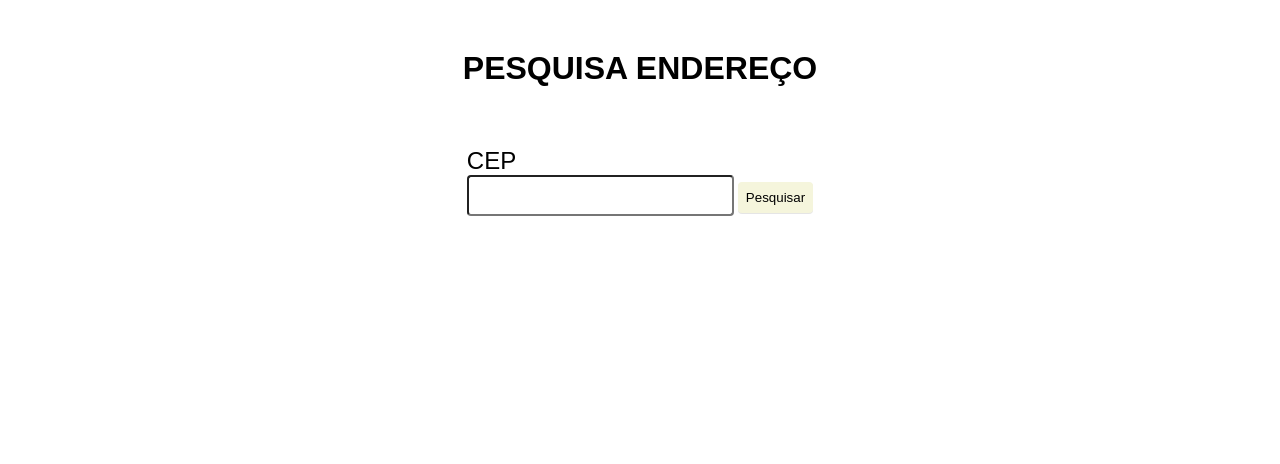
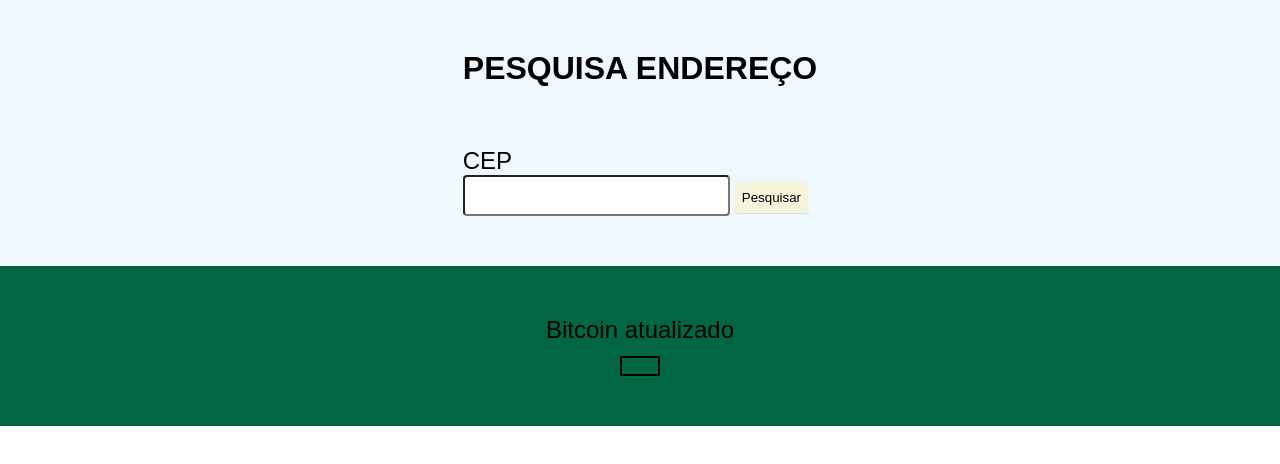
Before and after one commit to lg-novais/Busca-CEP, a plain HTML site: page index.html in a window 1280 px wide. Drawn offline with Linux system fonts and the light colour scheme; no server answers.

Commit message:
Fetch do bitcoin

```diff
--- a/index.html
+++ b/index.html
@@ -10,6 +10,7 @@
 </head>
 
 <body>
+  <div class="container via-cep">
     <h1>Pesquisa Endereço</h1>
     <form action="">
       <label for="cep">CEP</label>
@@ -18,8 +19,14 @@
       <div class="resultadoCep">
 
       </div>
+    </form>
+  </div>
+  <div class="bitcoin-bg">
+    <div class="bitcoin container">
+      <h2>Bitcoin atualizado</h2>
       <span class="valorBtc"></span>
-  </form>
+    </div>
+  </div>
 
   <script src="script.js"></script>
 </body>
--- a/script.js
+++ b/script.js
@@ -4,7 +4,6 @@
 const inputCep = document.querySelector("#cep");
 const btnCep = document.querySelector(".btn");
 const resultadoCep = document.querySelector(".resultadoCep");
-
 function handleClick(event) {
   event.preventDefault();
   const cep = inputCep.value;
@@ -18,7 +17,6 @@ function pesquisarCep(cep) {
     })
     .then((body) => {
       resultadoCep.innerText = body;
-      console.log(body);
     });
 }
 btnCep.addEventListener("click", handleClick);
@@ -27,6 +25,22 @@ btnCep.addEventListener("click", handleClick);
 // retorne no DOM o valor de compra da bitcoin and reais.
 // atualize este valor a cada 30s
 
+const valorBtc = document.querySelector(".valorBtc");
+
+function btcAtualizado() {
+  fetch("https://blockchain.info/ticker")
+    .then((response) => {
+      return response.json();
+    })
+    .then((btc) => {
+      const bitcoin = btc.BRL.buy;
+      valorBtc.innerText = bitcoin;
+      console.log(bitcoin);
+    });
+}
+btcAtualizado()
+setInterval(btcAtualizado, 30000);
+
 // Utilizando a API https://api.chucknorris.io/jokes/random
 // retorne uma piada randomica do chucknorris, toda vez que
 // clicar em próxima
--- a/styles.css
+++ b/styles.css
@@ -1,8 +1,19 @@
-body{
-  padding-top: 50px ;
+* {
+  margin: 0;
+  padding: 0;
+  box-sizing: border-box;
+  text-decoration: none;
+}
+.container{
+  padding: 50px 0 ;
   margin: 0 auto;
   display: grid;
-  place-items: center;
+  align-items: center;
+  justify-content: center;
+}
+
+.via-cep {
+  background-color: aliceblue;
 }
 
 h1{
@@ -44,3 +55,26 @@ button {
   box-shadow: 0 1px .2px 0 rgba(0, 0, 0, .1);
   cursor: pointer;
 }
+
+.bitcoin-bg{
+  background: #064;
+}
+
+.bitcoin {
+  display: grid;
+  justify-items: center;
+}
+
+.bitcoin h2 {
+  font-family: 'poppins', sans-serif;
+  font-weight: 400;
+  margin-bottom: 12px;
+}
+
+.bitcoin .valorBtc {
+  font-family: 'roboto', sans-serif;
+  font-size: 3rem;
+  font-weight: 600;
+  border: 2px solid #000;
+  padding: 8px 18px;
+}
```
Lines whose indentation alone changed are shown as unchanged.
